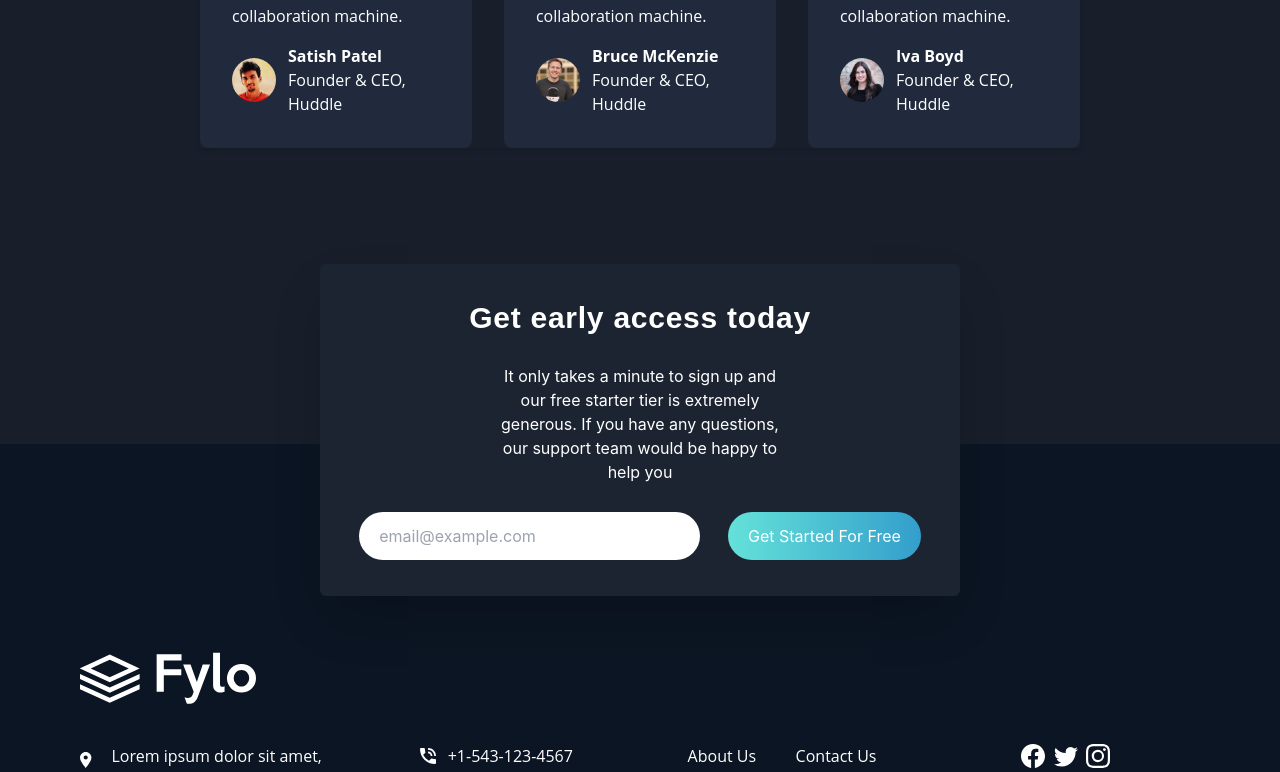
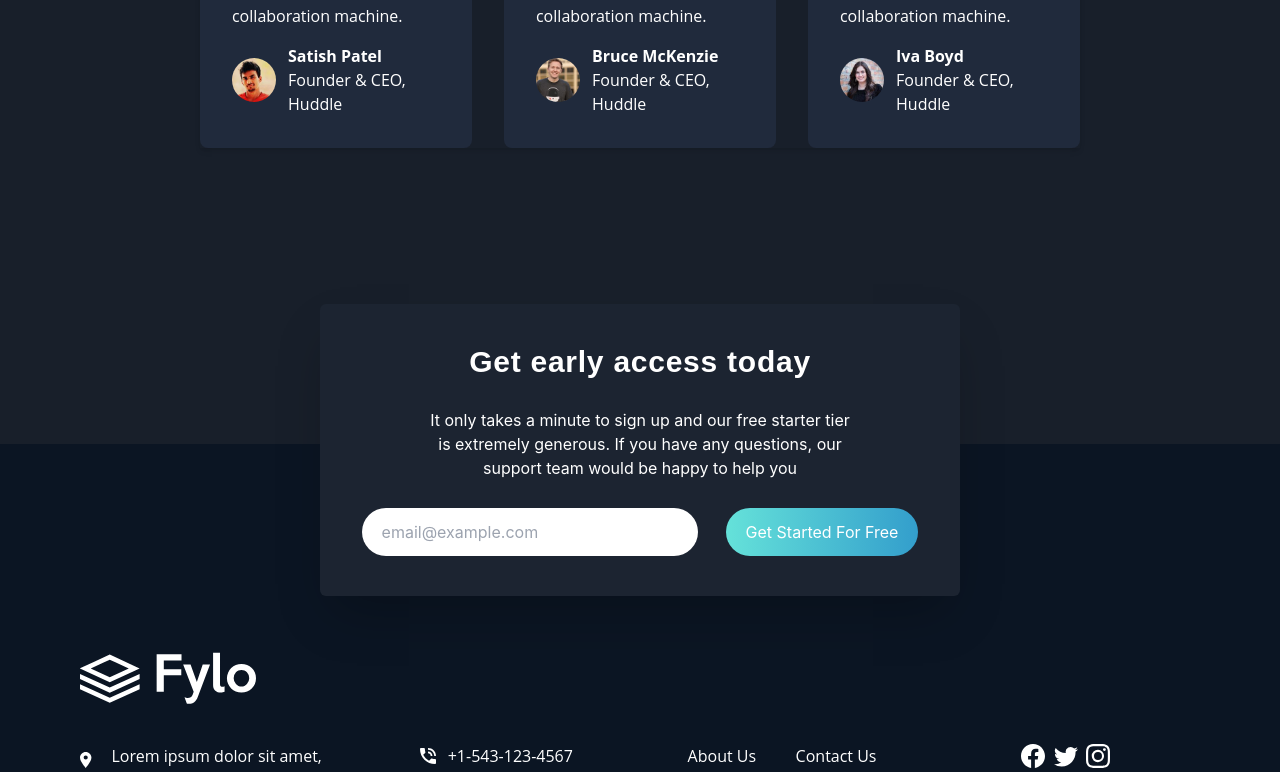
Before and after one commit to auttmme/fylo, a React (Create React App) app: page / in a window 1280 px wide. Shown: the part 2387-3159 px from the top of the page. Built offline with nearby package versions, Linux system fonts and the light colour scheme.

Commit message:
adjust margin

```diff
--- a/src/components/early-access-card.jsx
+++ b/src/components/early-access-card.jsx
@@ -21,15 +21,15 @@ export default function EarlyAccessCard() {
   }
 
 	return (
-    <div className='text-white bg-intro-blue p-9 w-1/2 mx-auto shadow-2xl rounded-md'>
+    <div className='text-white bg-intro-blue p-10 w-1/2 mx-auto shadow-2xl rounded-md'>
       <h2 className='font-raleway text-3xl font-bold tracking-wide text-center'>Get early access today</h2>
-      <p className='text-center my-7 w-1/2 mx-auto'>It only takes a minute to sign up and our free starter tier is extremely generous. If you have any questions, our support team would be happy to help you</p>
+      <p className='text-center my-7 w-3/4 mx-auto'>It only takes a minute to sign up and our free starter tier is extremely generous. If you have any questions, our support team would be happy to help you</p>
       <div className='flex items-center justify-center'>
         <input type="text" className='w-3/5 rounded-full px-5 py-3 mr-7 text-black focus:outline-0' placeholder='email@example.com' onChange={validateEmail} value={email}/>
-        <button className='rounded-full bg-gradient-to-r from-cyan to-n-blue px-5 py-3'>Get Started For Free</button>
+        <button className='rounded-full bg-gradient-to-r from-cyan to-n-blue px-5 py-3 hover:bg-cyan hover:cursor-pointer'>Get Started For Free</button>
       </div>
       {(isValid == false && email !== '') && (
-        <p className='text-red-500 mt-2 ml-44'>{message}</p>
+        <p className='text-red-500 mt-3 ml-20'>{message}</p>
       )}
     </div>
   )
```
